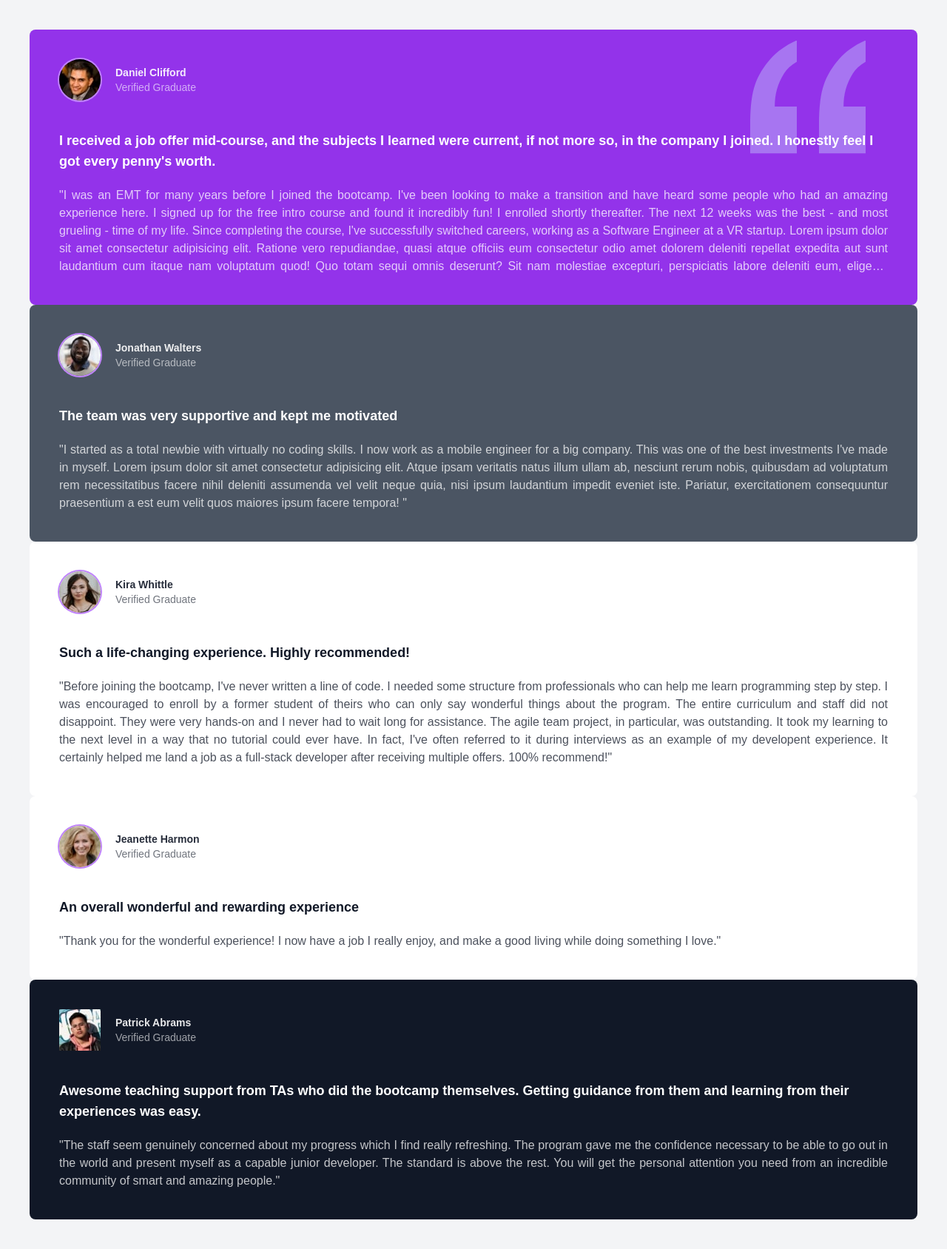
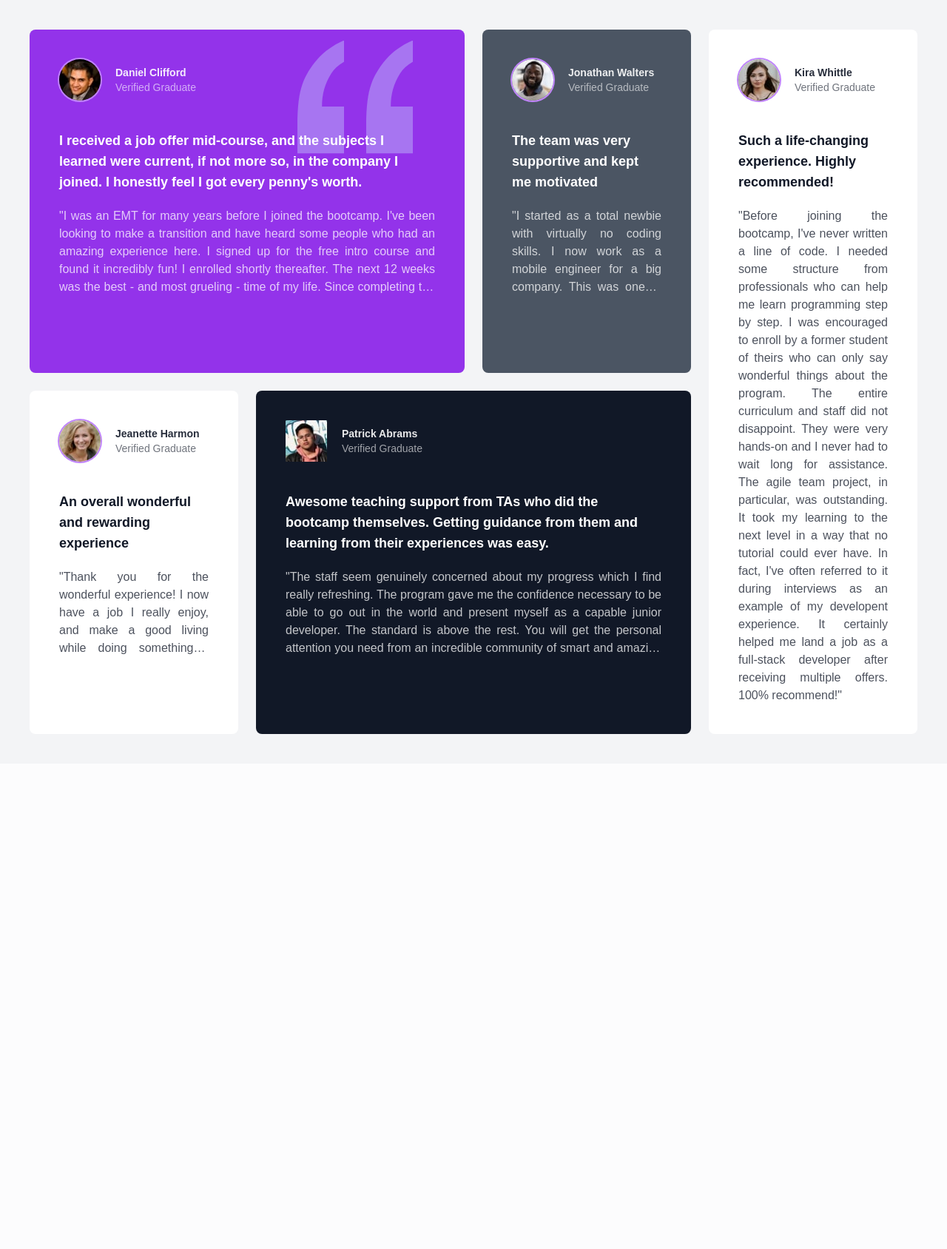
Before and after one commit to Muneeb1030/django_tailwind_projects, a Django app: page /project_4 in a window 1280 px wide. Shown: the whole page at 74% size. After the commit the page ends 992 px from the top, so only its background shows below. Run offline with Django 5.2, Linux system fonts and the light colour scheme; some libraries are stand-ins or nearby versions; some web fonts are replaced.

Commit message:
update - Project_4 Completed

```diff
--- a/templates/projects/project_4.html
+++ b/templates/projects/project_4.html
@@ -1,19 +1,21 @@
-
 {% extends "base/base.html" %}
 {% block title %}Testimonial Grid{% endblock title %}
 {% block content %}
-<div class="container max-w-7xl mx-auto p-2 md:p-10 font-baijamjuree bg-gray-100">
-  <div class="relative rounded-lg bg-purple-600 p-10 text-white">
+<div
+  class="container max-w-7xl mx-auto p-2 md:p-10 font-baijamjuree bg-gray-100"
+>
+  <div class="grid md:grid-flow-row grid-cols-1 md:grid-cols-3 md:grid-rows-3 lg:grid-rows-2 lg:grid-cols-4 gap-6">
+    <div class="relative rounded-lg bg-purple-600 p-10 text-white md:col-span-2">
       <img
         src="/static/projects/project_4/images/bg-pattern-quotation.svg"
         alt=""
         class="absolute top-5 right-10 scale-125 md:top-10 md:right-24 md:scale-150"
       />
-    <div class="flex items-center z-10 space-x-5">
+      <div class="flex flex-col lg:flex-row items-center z-10 space-x-0 lg:space-x-5 space-y-5 lg:space-y-0">
         <img
           src="/static/projects/project_4/images/image-daniel.jpg"
           alt=""
-        class="rounded-full ring-purple-400 ring-2"
+          class="rounded-full ring-purple-400 ring-2 z-10"
         />
         <div class="text-sm">
           <h4 class="font-bold opacity-90">Daniel Clifford</h4>
@@ -28,29 +30,34 @@
 
       <p class="opacity-75 mt-5 line-clamp-5 text-justify">
         "I was an EMT for many years before I joined the bootcamp. I've been
-      looking to make a transition and have heard some people who had an amazing
-      experience here. I signed up for the free intro course and found it
-      incredibly fun! I enrolled shortly thereafter. The next 12 weeks was the
-      best - and most grueling - time of my life. Since completing the course,
-      I've successfully switched careers, working as a Software Engineer at a VR
-      startup. Lorem ipsum dolor sit amet consectetur adipisicing elit. Ratione
-      vero repudiandae, quasi atque officiis eum consectetur odio amet dolorem
-      deleniti repellat expedita aut sunt laudantium cum itaque nam voluptatum
-      quod! Quo totam sequi omnis deserunt? Sit nam molestiae excepturi,
-      perspiciatis labore deleniti eum, eligendi quisquam quod sed nobis
-      exercitationem tempora! "
+        looking to make a transition and have heard some people who had an
+        amazing experience here. I signed up for the free intro course and found
+        it incredibly fun! I enrolled shortly thereafter. The next 12 weeks was
+        the best - and most grueling - time of my life. Since completing the
+        course, I've successfully switched careers, working as a Software
+        Engineer at a VR startup. Lorem ipsum dolor sit amet consectetur
+        adipisicing elit. Ratione vero repudiandae, quasi atque officiis eum
+        consectetur odio amet dolorem deleniti repellat expedita aut sunt
+        laudantium cum itaque nam voluptatum quod! Quo totam sequi omnis
+        deserunt? Sit nam molestiae excepturi, perspiciatis labore deleniti eum,
+        eligendi quisquam quod sed nobis exercitationem tempora! "
       </p>
     </div>
     <div class="rounded-lg bg-gray-600 p-10 text-white">
-    <div class="flex items-center space-x-5">
-      <img src="/static/projects/project_4/images/image-jonathan.jpg" alt=""
-        class="rounded-full ring-purple-400 ring-2"/>
+      <div class="flex flex-col lg:flex-row items-center space-x-0 lg:space-x-5 space-y-5 lg:space-y-0">
+        <img
+          src="/static/projects/project_4/images/image-jonathan.jpg"
+          alt=""
+          class="rounded-full ring-purple-400 ring-2"
+        />
         <div class="text-sm">
           <h4 class="font-bold opacity-90">Jonathan Walters</h4>
           <p class="opacity-60">Verified Graduate</p>
         </div>
       </div>
-    <p class="text-lg font-bold mt-10">The team was very supportive and kept me motivated</p>
+      <p class="text-lg font-bold mt-10">
+        The team was very supportive and kept me motivated
+      </p>
       <p class="opacity-75 mt-5 line-clamp-5 text-justify">
         "I started as a total newbie with virtually no coding skills. I now work
         as a mobile engineer for a big company. This was one of the best
@@ -58,14 +65,17 @@
         adipisicing elit. Atque ipsam veritatis natus illum ullam ab, nesciunt
         rerum nobis, quibusdam ad voluptatum rem necessitatibus facere nihil
         deleniti assumenda vel velit neque quia, nisi ipsum laudantium impedit
-      eveniet iste. Pariatur, exercitationem consequuntur praesentium a est eum
-      velit quos maiores ipsum facere tempora! "
+        eveniet iste. Pariatur, exercitationem consequuntur praesentium a est
+        eum velit quos maiores ipsum facere tempora! "
       </p>
     </div>
-  <div class="rounded-lg text-gray-900 bg-white p-10">
-    <div class="flex items-center space-x-5">
-      <img src="/static/projects/project_4/images/image-kira.jpg" alt=""
-        class="rounded-full ring-purple-400 ring-2"/>
+    <div class="rounded-lg text-gray-900 bg-white p-10 md:col-span-3 lg:row-span-2 lg:col-span-1">
+      <div class="flex flex-col lg:flex-row items-center space-x-0 lg:space-x-5 space-y-5 lg:space-y-0">
+        <img
+          src="/static/projects/project_4/images/image-kira.jpg"
+          alt=""
+          class="rounded-full ring-purple-400 ring-2"
+        />
         <div class="text-sm">
           <h4 class="font-bold opacity-90">Kira Whittle</h4>
           <p class="opacity-60">Verified Graduate</p>
@@ -74,24 +84,27 @@
       <p class="text-lg font-bold mt-10">
         Such a life-changing experience. Highly recommended!
       </p>
-    <p class="opacity-75 mt-5 line-clamp-5 text-justify">
-      "Before joining the bootcamp, I've never written a line of code. I needed
-      some structure from professionals who can help me learn programming step
-      by step. I was encouraged to enroll by a former student of theirs who can
-      only say wonderful things about the program. The entire curriculum and
-      staff did not disappoint. They were very hands-on and I never had to wait
-      long for assistance. The agile team project, in particular, was
-      outstanding. It took my learning to the next level in a way that no
-      tutorial could ever have. In fact, I've often referred to it during
-      interviews as an example of my developent experience. It certainly helped
-      me land a job as a full-stack developer after receiving multiple offers.
-      100% recommend!"
+      <p class="opacity-75 mt-5 line-clamp-5 md:line-clamp-none text-justify">
+        "Before joining the bootcamp, I've never written a line of code. I
+        needed some structure from professionals who can help me learn
+        programming step by step. I was encouraged to enroll by a former student
+        of theirs who can only say wonderful things about the program. The
+        entire curriculum and staff did not disappoint. They were very hands-on
+        and I never had to wait long for assistance. The agile team project, in
+        particular, was outstanding. It took my learning to the next level in a
+        way that no tutorial could ever have. In fact, I've often referred to it
+        during interviews as an example of my developent experience. It
+        certainly helped me land a job as a full-stack developer after receiving
+        multiple offers. 100% recommend!"
       </p>
     </div>
     <div class="rounded-lg text-gray-900 bg-white p-10">
-    <div class="flex items-center space-x-5">
-      <img src="/static/projects/project_4/images/image-jeanette.jpg" alt=""
-        class="rounded-full ring-purple-400 ring-2"/>
+      <div class="flex flex-col lg:flex-row items-center space-x-0 lg:space-x-5 space-y-5 lg:space-y-0">
+        <img
+          src="/static/projects/project_4/images/image-jeanette.jpg"
+          alt=""
+          class="rounded-full ring-purple-400 ring-2"
+        />
         <div class="text-sm">
           <h4 class="font-bold opacity-90">Jeanette Harmon</h4>
           <p class="opacity-60">Verified Graduate</p>
@@ -101,12 +114,12 @@
         An overall wonderful and rewarding experience
       </p>
       <p class="opacity-75 mt-5 line-clamp-5 text-justify">
-      "Thank you for the wonderful experience! I now have a job I really enjoy,
-      and make a good living while doing something I love."
+        "Thank you for the wonderful experience! I now have a job I really
+        enjoy, and make a good living while doing something I love."
       </p>
     </div>
-  <div class="rounded-lg bg-gray-900 p-10 text-white">
-    <div class="flex items-center space-x-5">
+    <div class="rounded-lg bg-gray-900 p-10 text-white md:col-span-2">
+      <div class="flex flex-col lg:flex-row items-center space-x-0 lg:space-x-5 space-y-5 lg:space-y-0">
         <img src="/static/projects/project_4/images/image-patrick.jpg" alt="" />
         <div class="text-sm">
           <h4 class="font-bold opacity-90">Patrick Abrams</h4>
@@ -115,17 +128,18 @@
       </div>
 
       <p class="text-lg font-bold mt-10">
-      Awesome teaching support from TAs who did the bootcamp themselves. Getting
-      guidance from them and learning from their experiences was easy.
+        Awesome teaching support from TAs who did the bootcamp themselves.
+        Getting guidance from them and learning from their experiences was easy.
       </p>
       <p class="opacity-75 mt-5 line-clamp-5 text-justify">
-      "The staff seem genuinely concerned about my progress which I find really
-      refreshing. The program gave me the confidence necessary to be able to go
-      out in the world and present myself as a capable junior developer. The
-      standard is above the rest. You will get the personal attention you need
-      from an incredible community of smart and amazing people."
+        "The staff seem genuinely concerned about my progress which I find
+        really refreshing. The program gave me the confidence necessary to be
+        able to go out in the world and present myself as a capable junior
+        developer. The standard is above the rest. You will get the personal
+        attention you need from an incredible community of smart and amazing
+        people."
       </p>
     </div>
-
+  </div>
 </div>
 {% endblock content %}
--- a/theme/static/css/dist/styles.css
+++ b/theme/static/css/dist/styles.css
@@ -1149,6 +1149,10 @@ select {
   cursor: pointer;
 }
 
+.grid-flow-col {
+  grid-auto-flow: column;
+}
+
 .grid-cols-1 {
   grid-template-columns: repeat(1, minmax(0, 1fr));
 }
@@ -1183,6 +1187,14 @@ select {
 
 .gap-2 {
   gap: 0.5rem;
+}
+
+.gap-4 {
+  gap: 1rem;
+}
+
+.gap-6 {
+  gap: 1.5rem;
 }
 
 .space-x-0 > :not([hidden]) ~ :not([hidden]) {
@@ -2199,6 +2211,10 @@ select {
     grid-column: span 2 / span 2;
   }
 
+  .md\:col-span-3 {
+    grid-column: span 3 / span 3;
+  }
+
   .md\:row-span-2 {
     grid-row: span 2 / span 2;
   }
@@ -2241,12 +2257,37 @@ select {
     margin-top: 11rem;
   }
 
+  .md\:line-clamp-1 {
+    overflow: hidden;
+    display: -webkit-box;
+    -webkit-box-orient: vertical;
+    -webkit-line-clamp: 1;
+  }
+
+  .md\:line-clamp-6 {
+    overflow: hidden;
+    display: -webkit-box;
+    -webkit-box-orient: vertical;
+    -webkit-line-clamp: 6;
+  }
+
+  .md\:line-clamp-none {
+    overflow: visible;
+    display: block;
+    -webkit-box-orient: horizontal;
+    -webkit-line-clamp: none;
+  }
+
   .md\:block {
     display: block;
   }
 
   .md\:flex {
     display: flex;
+  }
+
+  .md\:grid {
+    display: grid;
   }
 
   .md\:hidden {
@@ -2287,12 +2328,36 @@ select {
     transform: translate(var(--tw-translate-x), var(--tw-translate-y)) rotate(var(--tw-rotate)) skewX(var(--tw-skew-x)) skewY(var(--tw-skew-y)) scaleX(var(--tw-scale-x)) scaleY(var(--tw-scale-y));
   }
 
+  .md\:grid-flow-row {
+    grid-auto-flow: row;
+  }
+
   .md\:grid-cols-3 {
     grid-template-columns: repeat(3, minmax(0, 1fr));
   }
 
+  .md\:grid-cols-4 {
+    grid-template-columns: repeat(4, minmax(0, 1fr));
+  }
+
+  .md\:grid-rows-7 {
+    grid-template-rows: repeat(7, minmax(0, 1fr));
+  }
+
+  .md\:grid-rows-2 {
+    grid-template-rows: repeat(2, minmax(0, 1fr));
+  }
+
+  .md\:grid-rows-3 {
+    grid-template-rows: repeat(3, minmax(0, 1fr));
+  }
+
   .md\:flex-row {
     flex-direction: row;
+  }
+
+  .md\:items-center {
+    align-items: center;
   }
 
   .md\:justify-normal {
@@ -2452,9 +2517,23 @@ select {
     font-size: 0.875rem;
     line-height: 1.25rem;
   }
+
+  @media (min-width: 976px) {
+    .md\:lg\:row-span-2 {
+      grid-row: span 2 / span 2;
+    }
+  }
 }
 
 @media (min-width: 976px) {
+  .lg\:col-span-1 {
+    grid-column: span 1 / span 1;
+  }
+
+  .lg\:row-span-2 {
+    grid-row: span 2 / span 2;
+  }
+
   .lg\:my-0 {
     margin-top: 0px;
     margin-bottom: 0px;
@@ -2464,8 +2543,23 @@ select {
     margin-top: 4rem;
   }
 
+  .lg\:line-clamp-none {
+    overflow: visible;
+    display: block;
+    -webkit-box-orient: horizontal;
+    -webkit-line-clamp: none;
+  }
+
   .lg\:max-w-md {
     max-width: 28rem;
+  }
+
+  .lg\:grid-cols-4 {
+    grid-template-columns: repeat(4, minmax(0, 1fr));
+  }
+
+  .lg\:grid-rows-2 {
+    grid-template-rows: repeat(2, minmax(0, 1fr));
   }
 
   .lg\:flex-row {
@@ -2484,6 +2578,12 @@ select {
     margin-bottom: calc(0px * var(--tw-space-y-reverse));
   }
 
+  .lg\:space-x-5 > :not([hidden]) ~ :not([hidden]) {
+    --tw-space-x-reverse: 0;
+    margin-right: calc(1.25rem * var(--tw-space-x-reverse));
+    margin-left: calc(1.25rem * calc(1 - var(--tw-space-x-reverse)));
+  }
+
   .lg\:px-10 {
     padding-left: 2.5rem;
     padding-right: 2.5rem;
```
Lines whose indentation alone changed are shown as unchanged.
